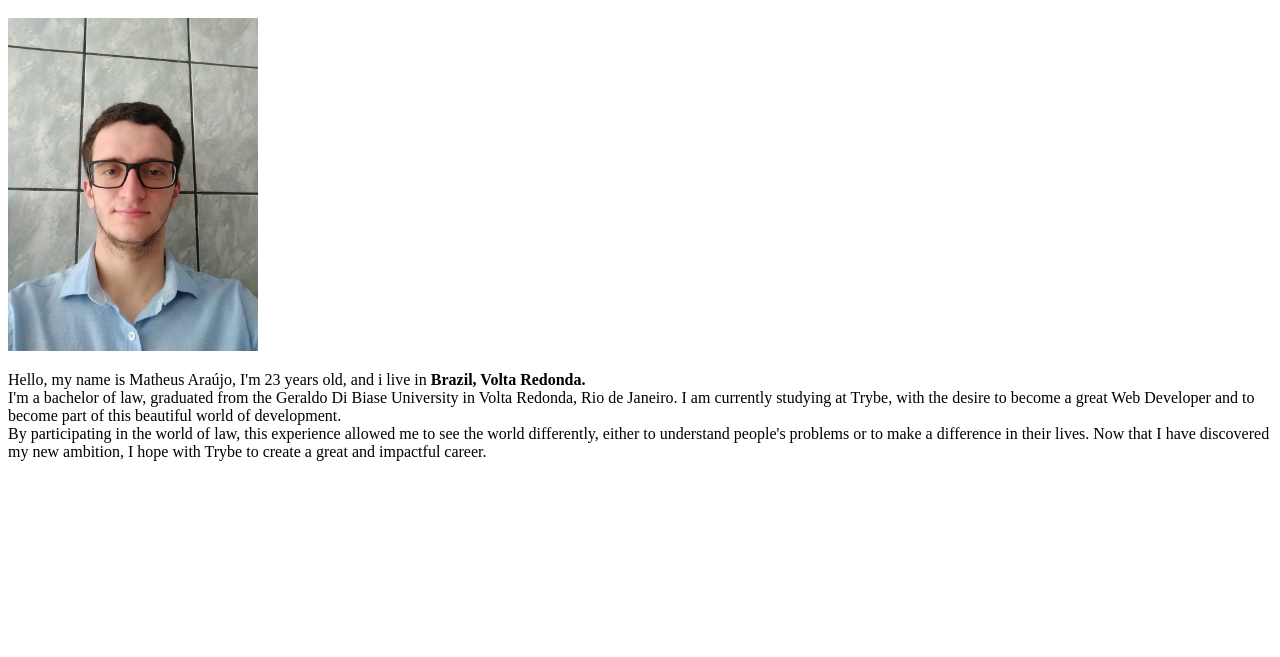
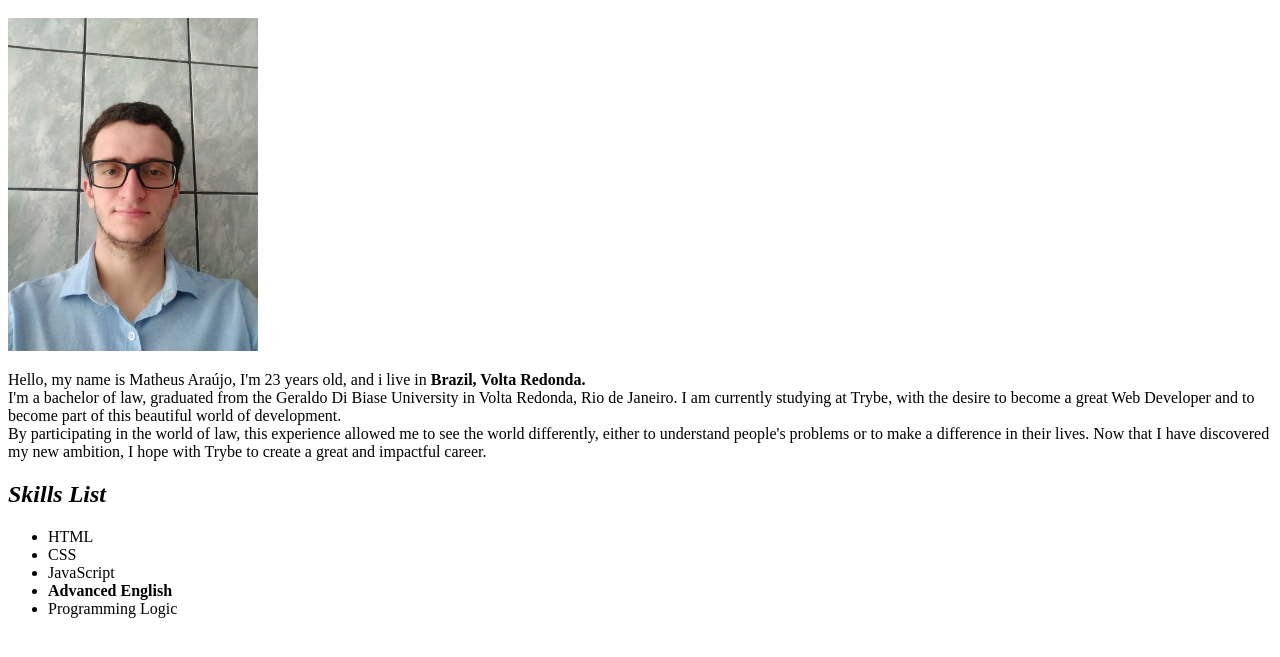
Before and after one commit to MatheusAraujoDev/portfolio-web, a plain HTML site: page index.html in a window 1280 px wide. Shown: the part 109-766 px from the top of the page. Drawn offline with Linux system fonts and the light colour scheme.

Commit message:
Adiciona lista de habilidades

```diff
--- a/index.html
+++ b/index.html
@@ -12,5 +12,15 @@
     I'm a bachelor of law, graduated from the Geraldo Di Biase University in Volta Redonda, Rio de Janeiro. I am currently studying at Trybe, with the desire to become a great Web Developer and to become part of this beautiful world of development.<br>
     By participating in the world of law, this experience allowed me to see the world differently, either to understand people's problems or to make a difference in their lives. Now that I have discovered my new ambition, I hope with Trybe to create a great and impactful career.
 </p>
+
+<h2><em>Skills List</em></h2>
+<ul>
+    <li>HTML</li>
+    <li>CSS</li>
+    <li>JavaScript</li>
+    <li><strong>Advanced English</strong></li>
+    <li>Programming Logic</li>
+</ul>
+
 </body>
 </html>
```
